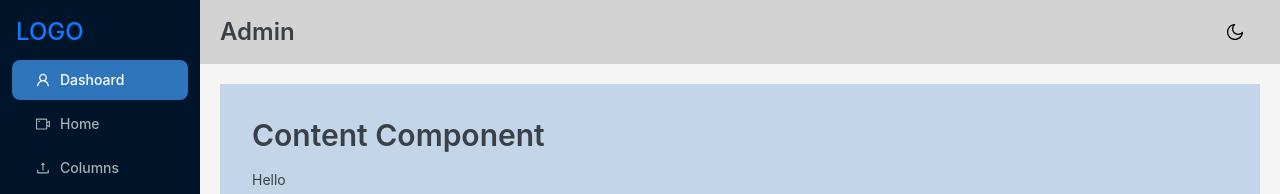
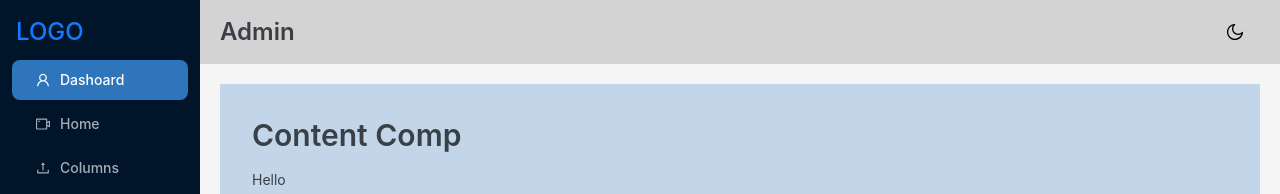
Before and after one commit to BoxPistols/Ant-Vite, a React (Vite) app: page /columns in a window 1280 px wide. Shown: the top 194 px of the page. Built offline with nearby package versions, Linux system fonts and the light colour scheme.

Commit message:
style: Update the text in Content Component title

```diff
--- a/src/Layout/Content.tsx
+++ b/src/Layout/Content.tsx
@@ -8,7 +8,7 @@ interface ContentProps {
 const Content: React.FC<ContentProps> = ({ children, text = 'Hello' }) => {
   return (
     <>
-      <Typography.Title level={2}>Content Component</Typography.Title>
+      <Typography.Title level={2}>Content Comp</Typography.Title>
       <Typography>{text}</Typography>
       {text === 'Hello' && <Typography>Default text is used</Typography>}
       {children}
```
